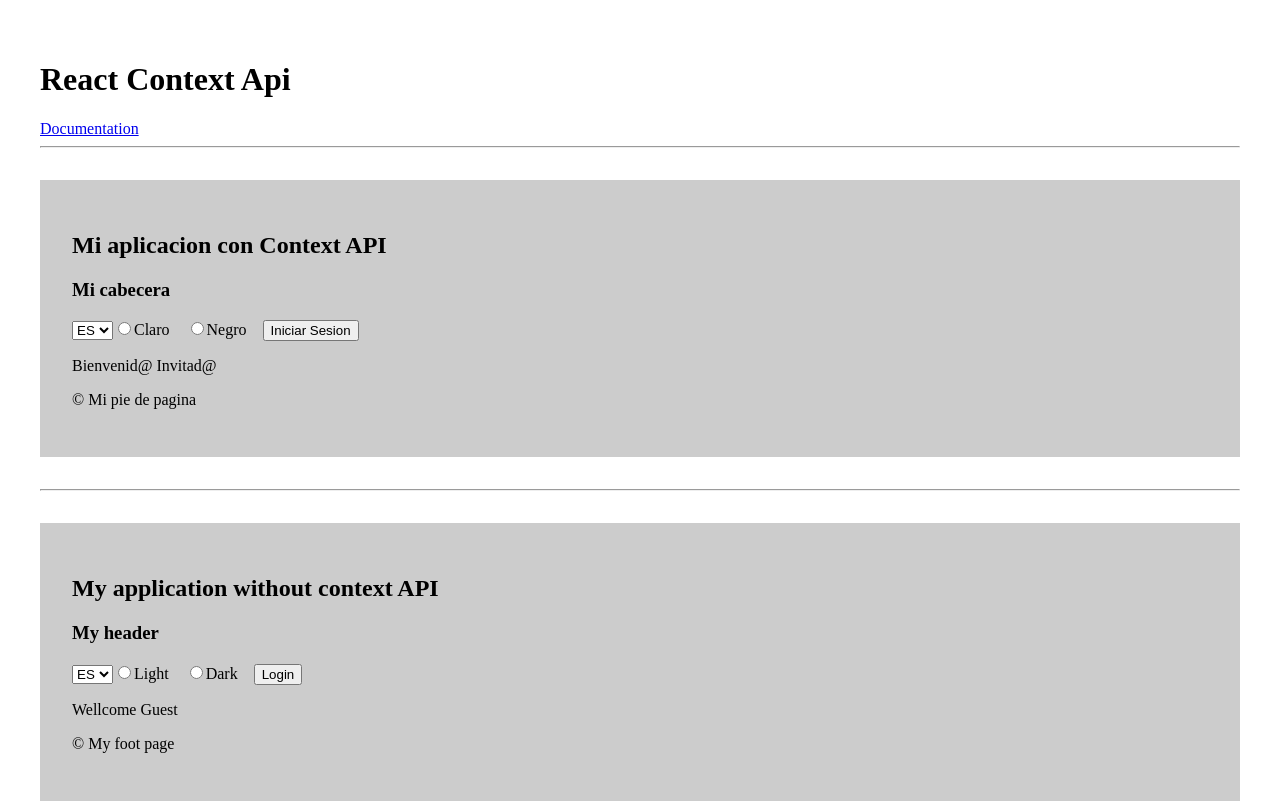
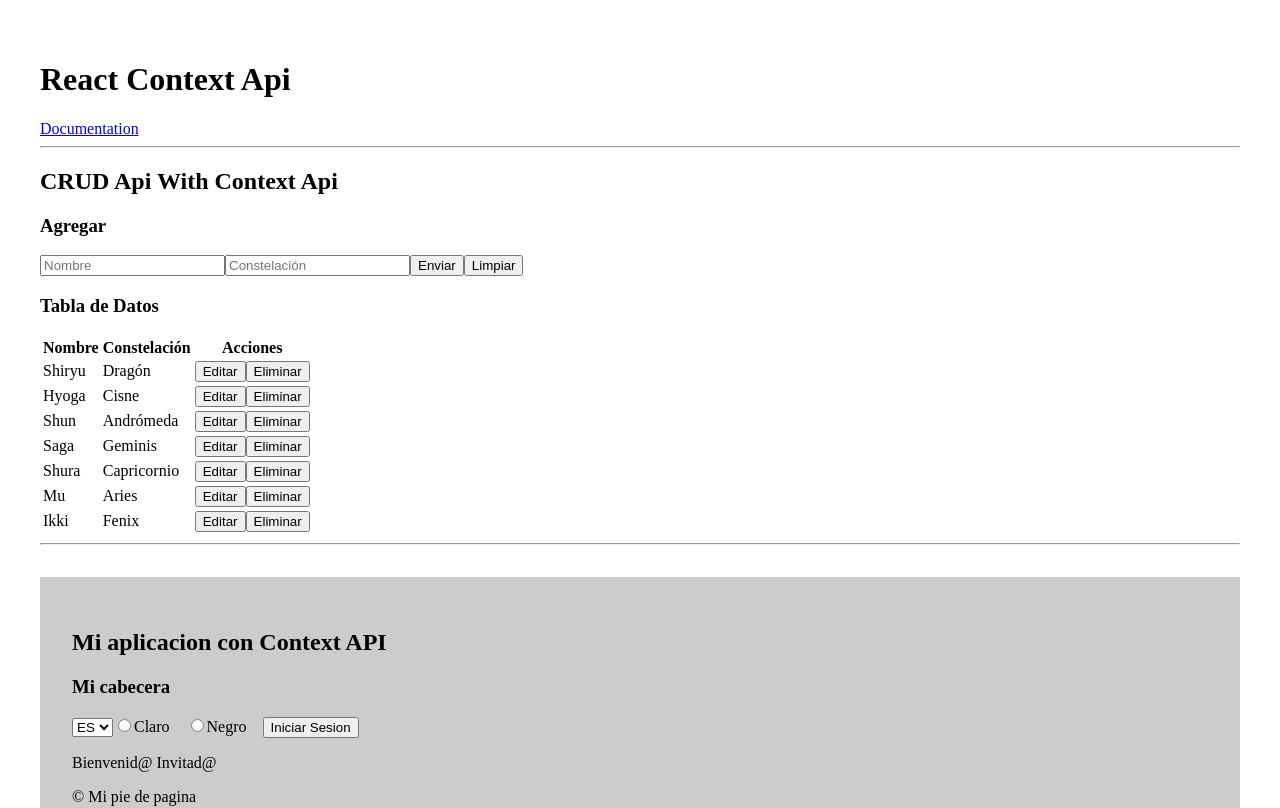
Before and after one commit to CristianLopez3/reactjs-practice, a React (Vite) app: page / in a window 1280 px wide. Shown: the top 808 px of the page. Built offline with nearby package versions, Linux system fonts and the light colour scheme; data requests are answered from the project's data file.

Commit message:
Crud Api exercise complete with context api props

```diff
--- a/package.json
+++ b/package.json
@@ -7,9 +7,11 @@
     "dev": "vite",
     "build": "vite build",
     "lint": "eslint . --ext js,jsx --report-unused-disable-directives --max-warnings 0",
-    "preview": "vite preview"
+    "preview": "vite preview",
+    "fake-api": "json-server --watch src/api/db.json --port 5000"
   },
   "dependencies": {
+    "json-server": "^0.17.4",
     "react": "^18.2.0",
     "react-dom": "^18.2.0"
   },
--- a/src/App.jsx
+++ b/src/App.jsx
@@ -1,21 +1,34 @@
-import { useState } from 'react'
-import './App.css'
-import MyPage from './components/MyPage'
-import MyPageContext from './components/MyPageContext'
+import { useState } from "react";
+import "./App.css";
+import MyPage from "./components/MyPage";
+import MyPageContext from "./components/MyPageContext";
+import CrudApi from "./components/CrudApi";
+import { CrudProvider } from "./context/CrudContext";
 
 function App() {
-  const [count, setCount] = useState(0)
+  const [count, setCount] = useState(0);
 
   return (
     <>
       <h1>React Context Api</h1>
-      <a href="https://es.react.dev/reference/react/useContext#usage" target='_blank'>Documentation</a>
+      <a
+        href="https://es.react.dev/reference/react/useContext#usage"
+        target="_blank"
+      >
+        Documentation
+      </a>
+      <hr />
+
+      <CrudProvider>
+        <CrudApi />
+      </CrudProvider>
+
       <hr />
       <MyPageContext />
       <hr />
       <MyPage />
     </>
-  )
+  );
 }
 
-export default App
+export default App;
--- /dev/null
+++ b/src/api/db.json
@@ -0,0 +1,39 @@
+{
+  "santos": [
+    {
+      "id": 2,
+      "name": "Shiryu",
+      "constellation": "Dragón"
+    },
+    {
+      "id": 3,
+      "name": "Hyoga",
+      "constellation": "Cisne"
+    },
+    {
+      "id": 4,
+      "name": "Shun",
+      "constellation": "Andrómeda"
+    },
+    {
+      "id": 7,
+      "name": "Saga",
+      "constellation": "Geminis"
+    },
+    {
+      "name": "Shura",
+      "constellation": "Capricornio",
+      "id": 1617237562207
+    },
+    {
+      "name": "Mu",
+      "constellation": "Aries",
+      "id": 1703113415670
+    },
+    {
+      "name": "Ikki",
+      "constellation": "Fenix",
+      "id": 1703113478470
+    }
+  ]
+}
--- /dev/null
+++ b/src/components/CrudApi.jsx
@@ -0,0 +1,31 @@
+import React, { useContext } from "react";
+import CrudForm from "./CrudForm";
+import CrudTable from "./CrudTable";
+import Loader from "./Loader";
+import Message from "./Message";
+import CrudContext from "../context/CrudContext";
+
+
+const CrudApi = () => {
+  const { loading, error, db } = useContext(CrudContext);
+  return (
+    <div>
+      <h2>CRUD Api With Context Api</h2>
+      <article className="grid-1-2">
+        <CrudForm />
+        {loading && <Loader />}
+        {error && (
+          <Message
+            msg={`Error ${error.status}: ${error.statusText}`}
+            bgColor="#dc3545"
+          />
+        )}
+        {db && (
+          <CrudTable />
+        )}
+      </article>
+    </div>
+  );
+};
+
+export default CrudApi;
--- /dev/null
+++ b/src/components/CrudForm.jsx
@@ -0,0 +1,76 @@
+import React, { useState, useEffect, useContext } from "react";
+import CrudContext from "../context/CrudContext";
+
+const initailForm = {
+  name: "",
+  constellation: "",
+  id: null,
+};
+
+const CrudForm = () => {
+  const { createData, updateData, dataToEdit, setDataToEdit } = useContext(CrudContext);
+  const [form, setForm] = useState(initailForm);
+
+  useEffect(() => {
+    if (dataToEdit) {
+      setForm(dataToEdit);
+    } else {
+      setForm(initailForm);
+    }
+  }, [dataToEdit]);
+
+  const handleChange = (e) => {
+    setForm({
+      ...form,
+      [e.target.name]: e.target.value,
+    });
+  };
+
+  const handleSubmit = (e) => {
+    e.preventDefault();
+
+    if (!form.name || !form.constellation) {
+      alert("Datos incompletos");
+      return;
+    }
+
+    if (form.id === null) {
+      createData(form);
+    } else {
+      updateData(form);
+    }
+
+    handleReset();
+  };
+
+  const handleReset = (e) => {
+    setForm(initailForm);
+    setDataToEdit(null);
+  };
+
+  return (
+    <div>
+      <h3>{dataToEdit ? "Editar" : "Agregar"}</h3>
+      <form onSubmit={handleSubmit}>
+        <input
+          type="text"
+          name="name"
+          placeholder="Nombre"
+          onChange={handleChange}
+          value={form.name}
+        />
+        <input
+          type="text"
+          name="constellation"
+          placeholder="Constelación"
+          onChange={handleChange}
+          value={form.constellation}
+        />
+        <input type="submit" value="Enviar" />
+        <input type="reset" value="Limpiar" onClick={handleReset} />
+      </form>
+    </div>
+  );
+};
+
+export default CrudForm;
--- /dev/null
+++ b/src/components/CrudTable.jsx
@@ -0,0 +1,37 @@
+import React, { useContext } from "react";
+import CrudTableRow from "./CrudTableRow";
+import CrudContext from "../context/CrudContext";
+
+const CrudTable = () => {
+  const { db:data } = useContext(CrudContext);
+  return (
+    <div>
+      <h3>Tabla de Datos</h3>
+      <table>
+        <thead>
+          <tr>
+            <th>Nombre</th>
+            <th>Constelación</th>
+            <th>Acciones</th>
+          </tr>
+        </thead>
+        <tbody>
+          {data.length > 0 ? (
+            data.map((el) => (
+              <CrudTableRow
+                key={el.id}
+                el={el}
+              />
+            ))
+          ) : (
+            <tr>
+              <td colSpan="3">Sin datos</td>
+            </tr>
+          )}
+        </tbody>
+      </table>
+    </div>
+  );
+};
+
+export default CrudTable;
--- /dev/null
+++ b/src/components/CrudTableRow.jsx
@@ -0,0 +1,20 @@
+import React, { useContext } from "react";
+import CrudContext from "../context/CrudContext";
+
+const CrudTableRow = ({ el }) => {
+  const { setDataToEdit, deleteData } = useContext(CrudContext);
+  let { name, constellation, id } = el;
+
+  return (
+    <tr>
+      <td>{name}</td>
+      <td>{constellation}</td>
+      <td>
+        <button onClick={() => setDataToEdit(el)}>Editar</button>
+        <button onClick={() => deleteData(id)}>Eliminar</button>
+      </td>
+    </tr>
+  );
+};
+
+export default CrudTableRow;
--- a/src/components/Loader.css
+++ b/src/components/Loader.css
@@ -0,0 +1,40 @@
+.lds-ring {
+  display: inline-block;
+  position: relative;
+  width: 80px;
+  height: 80px;
+}
+
+.lds-ring div {
+  box-sizing: border-box;
+  display: block;
+  position: absolute;
+  width: 64px;
+  height: 64px;
+  margin: 8px;
+  border: 8px solid #000;
+  border-radius: 50%;
+  animation: lds-ring 1.2s cubic-bezier(0.5, 0, 0.5, 1) infinite;
+  border-color: #000 transparent transparent transparent;
+}
+
+.lds-ring div:nth-child(1) {
+  animation-delay: -0.45s;
+}
+
+.lds-ring div:nth-child(2) {
+  animation-delay: -0.3s;
+}
+
+.lds-ring div:nth-child(3) {
+  animation-delay: -0.15s;
+}
+
+@keyframes lds-ring {
+  0% {
+    transform: rotate(0deg);
+  }
+  100% {
+    transform: rotate(360deg);
+  }
+}
--- /dev/null
+++ b/src/components/Loader.jsx
@@ -0,0 +1,15 @@
+import React from "react";
+import "./Loader.css";
+
+const Loader = () => {
+  return (
+    <div className="lds-ring">
+      <div></div>
+      <div></div>
+      <div></div>
+      <div></div>
+    </div>
+  );
+};
+
+export default Loader;
--- /dev/null
+++ b/src/components/Message.jsx
@@ -0,0 +1,21 @@
+import React from "react";
+
+const Message = ({ msg, bgColor }) => {
+  let styles = {
+    padding: "1rem",
+    marginBottom: "1rem",
+    textAlign: "center",
+    color: "#fff",
+    fontWeight: "bold",
+    backgroundColor: bgColor,
+  };
+
+  return (
+    <div style={styles}>
+      {/* <p>{msg}</p> */}
+      <p dangerouslySetInnerHTML={{ __html: msg }} />
+    </div>
+  );
+};
+
+export default Message;
--- /dev/null
+++ b/src/context/CrudContext.jsx
@@ -0,0 +1,99 @@
+import { createContext, useState, useEffect } from "react";
+import { helpHttp } from "../helpers/helpHttp";
+const CrudContext = createContext();
+
+const CrudProvider = ({ children }) => {
+  const [db, setDb] = useState(null);
+  const [dataToEdit, setDataToEdit] = useState(null);
+  const [error, setError] = useState(null);
+  const [loading, setLoading] = useState(false);
+
+  let api = helpHttp();
+  let url = "http://localhost:5000/santos";
+
+  useEffect(() => {
+    setLoading(true);
+    helpHttp()
+      .get(url)
+      .then((res) => {
+        //console.log(res);
+        if (!res.err) {
+          setDb(res);
+          setError(null);
+        } else {
+          setDb(null);
+          setError(res);
+        }
+        setLoading(false);
+      });
+  }, [url]);
+
+  const createData = (data) => {
+    data.id = Date.now();
+    //console.log(data);
+    let options = {
+      body: data,
+      headers: { "content-type": "application/json" },
+    };
+
+    api.post(url, options).then((res) => {
+      //console.log(res);
+      if (!res.err) {
+        setDb([...db, res]);
+      } else {
+        setError(res);
+      }
+    });
+  };
+
+  const updateData = (data) => {
+    let endpoint = `${url}/${data.id}`;
+    //console.log(endpoint);
+
+    let options = {
+      body: data,
+      headers: { "content-type": "application/json" },
+    };
+
+    api.put(endpoint, options).then((res) => {
+      //console.log(res);
+      if (!res.err) {
+        let newData = db.map((el) => (el.id === data.id ? data : el));
+        setDb(newData);
+      } else {
+        setError(res);
+      }
+    });
+  };
+
+  const deleteData = (id) => {
+    let isDelete = window.confirm(
+      `¿Estás seguro de eliminar el registro con el id '${id}'?`
+    );
+
+    if (isDelete) {
+      let endpoint = `${url}/${id}`;
+      let options = {
+        headers: { "content-type": "application/json" },
+      };
+
+      api.del(endpoint, options).then((res) => {
+        //console.log(res);
+        if (!res.err) {
+          let newData = db.filter((el) => el.id !== id);
+          setDb(newData);
+        } else {
+          setError(res);
+        }
+      });
+    } else {
+      return;
+    }
+  };
+
+  const data = {createData, updateData, deleteData, db, dataToEdit, error, loading};
+  return <CrudContext.Provider value={data}>{children}</CrudContext.Provider>;
+};
+
+export { CrudProvider };
+export default CrudContext;
--- /dev/null
+++ b/src/helpers/helpHttp.jsx
@@ -0,0 +1,58 @@
+
+export const helpHttp = () => {
+  const customFetch = (endpoint, options) => {
+    const defaultHeader = {
+      accept: "application/json",
+    };
+
+    const controller = new AbortController();
+    options.signal = controller.signal;
+
+    options.method = options.method || "GET";
+    options.headers = options.headers
+      ? { ...defaultHeader, ...options.headers }
+      : defaultHeader;
+
+    options.body = JSON.stringify(options.body) || false;
+    if (!options.body) delete options.body;
+
+    //console.log(options);
+    setTimeout(() => controller.abort(), 3000);
+
+    return fetch(endpoint, options)
+      .then((res) =>
+        res.ok
+          ? res.json()
+          : Promise.reject({
+              err: true,
+              status: res.status || "00",
+              statusText: res.statusText || "Ocurrió un error",
+            })
+      )
+      .catch((err) => err);
+  };
+
+  const get = (url, options = {}) => customFetch(url, options);
+
+  const post = (url, options = {}) => {
+    options.method = "POST";
+    return customFetch(url, options);
+  };
+
+  const put = (url, options = {}) => {
+    options.method = "PUT";
+    return customFetch(url, options);
+  };
+
+  const del = (url, options = {}) => {
+    options.method = "DELETE";
+    return customFetch(url, options);
+  };
+
+  return {
+    get,
+    post,
+    put,
+    del,
+  };
+};
```
Also changed, not shown: 2 other files (tests, documents, lock files or other folders).
